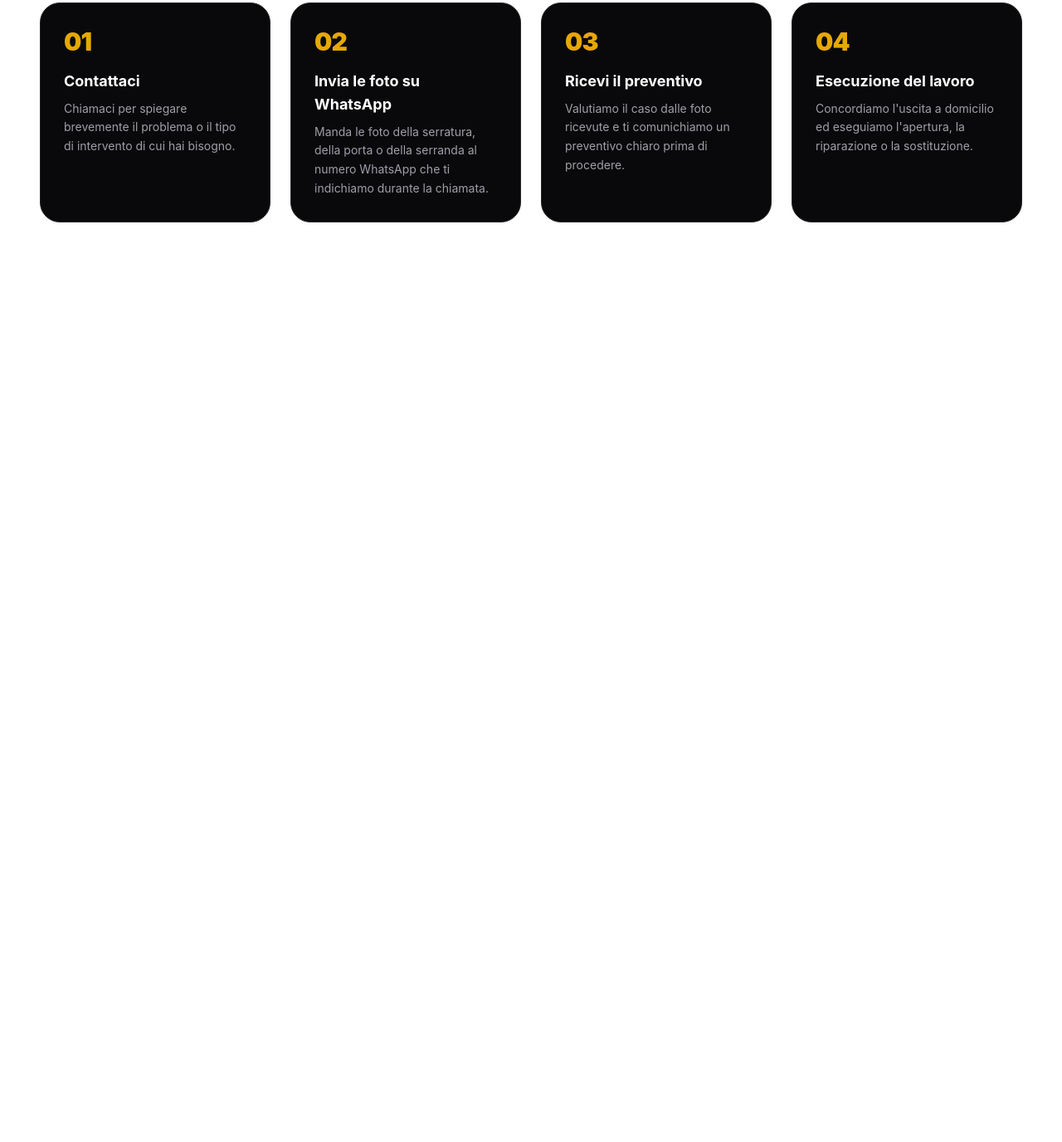
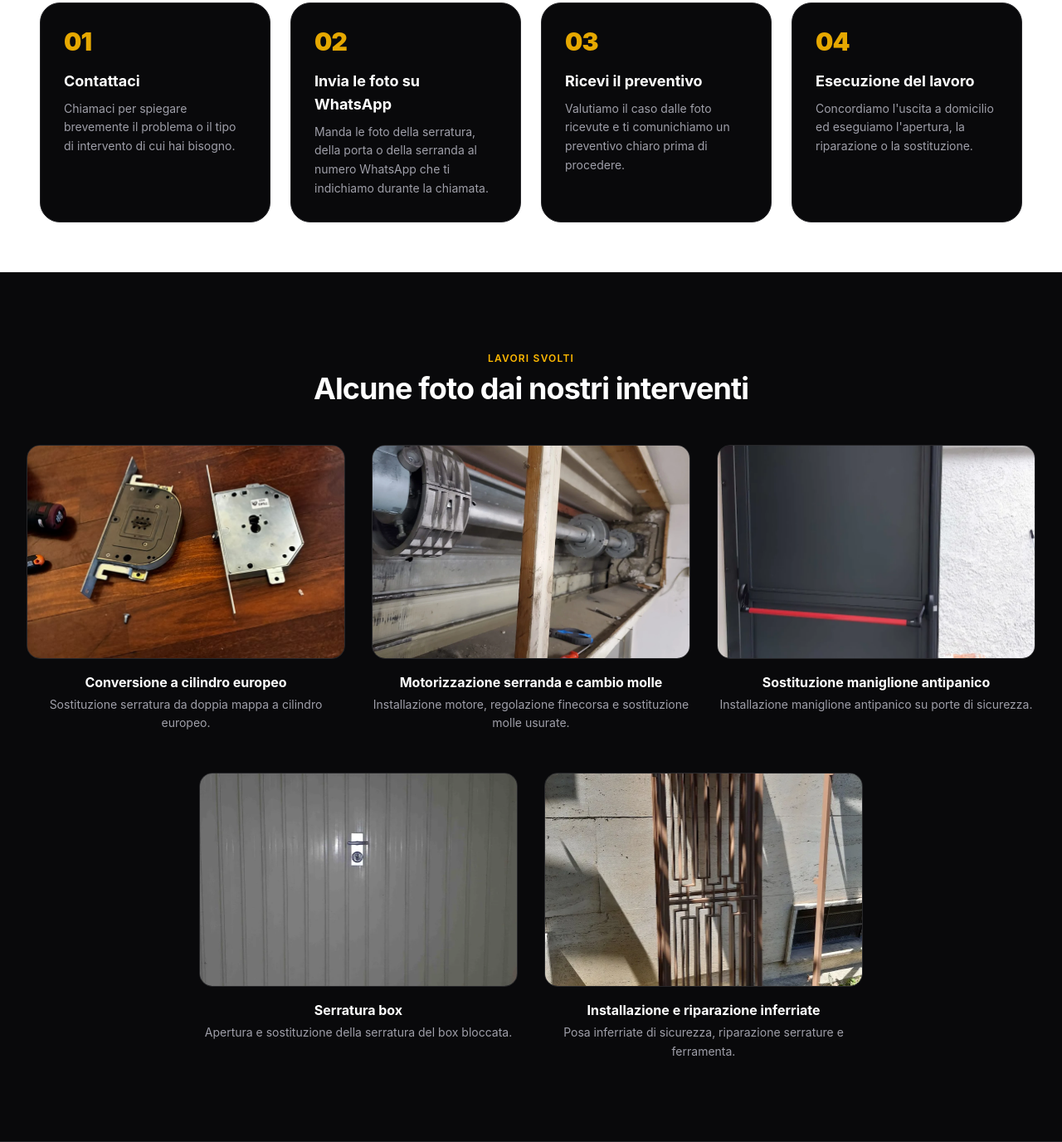
Before and after one commit to strazzullociroandrea/arcoserrature, an Astro site: page / in a window 1280 px wide. Shown: the part 1917-3293 px from the top of the page at 83% size. Before the commit the page ends 2245 px from the top, so only its background shows below. Built offline with nearby package versions, Linux system fonts and the light colour scheme; Astro itself is replaced by a stand-in of ours.

Commit message:
feat: add Photos component to showcase completed works

```diff
--- /dev/null
+++ b/src/components/Photos.astro
@@ -0,0 +1,73 @@
+---
+import { Image } from "astro:assets";
+import conversioneMappaCilindro from "../assets/lavori/conversione-mappa-cilindro.jpg";
+import serrandaAlbero from "../assets/lavori/serranda-albero.webp";
+import maniglione from "../assets/lavori/maniglione.webp";
+import box from "../assets/lavori/box.webp";
+import inferriate from "../assets/lavori/inferriate.webp";
+
+const works = [
+    {
+        image: conversioneMappaCilindro,
+        alt: "Installazione cilindro europeo ad alta sicurezza con defender su porta blindata",
+        title: "Conversione a cilindro europeo",
+        description: "Sostituzione serratura da doppia mappa a cilindro europeo.",
+    },
+    {
+        image: serrandaAlbero,
+        alt: "Motorizzazione serranda avvolgibile e sostituzione molle",
+        title: "Motorizzazione serranda e cambio molle",
+        description: "Installazione motore, regolazione finecorsa e sostituzione molle usurate.",
+    },
+    {
+        image: maniglione,
+        alt: "Montaggio maniglione antipanico su uscita di sicurezza",
+        title: "Sostituzione maniglione antipanico",
+        description: "Installazione maniglione antipanico su porte di sicurezza.",
+    },
+    {
+        image: box,
+        alt: "Sostituzione serratura di sicurezza su porta del box",
+        title: "Serratura box",
+        description: "Apertura e sostituzione della serratura del box bloccata.",
+    },
+    {
+        image: inferriate,
+        alt: "Installazione e riparazione inferriate di sicurezza con sostituzione serrature",
+        title: "Installazione e riparazione inferriate",
+        description: "Posa inferriate di sicurezza, riparazione serrature e ferramenta.",
+    },
+];
+---
+
+<section id="lavori" class="w-full bg-zinc-950 py-16 sm:py-24 border-b border-zinc-800">
+    <div class="mx-auto max-w-7xl px-4 sm:px-6 lg:px-8">
+        <div class="max-w-2xl mx-auto text-center mb-12">
+            <p class="text-xs font-semibold uppercase tracking-widest text-amber-400">
+                Lavori svolti
+            </p>
+            <h2 class="mt-2 text-3xl sm:text-4xl font-bold tracking-tight text-white">
+                Alcune foto dai nostri interventi
+            </h2>
+        </div>
+
+        <div class="flex flex-wrap justify-center gap-x-8 gap-y-12">
+            {works.map((work) => (
+                    <figure class="w-full sm:w-[calc(50%-1rem)] lg:w-[calc(33.333%-1.334rem)] space-y-4 text-center">
+                        <div class="overflow-hidden rounded-2xl bg-zinc-900 border border-zinc-800">
+                            <Image
+                                    src={work.image}
+                                    alt={work.alt}
+                                    width={900}
+                                    class="w-full h-64 object-cover object-center mx-auto"
+                            />
+                        </div>
+                        <figcaption class="space-y-1 max-w-sm mx-auto">
+                            <h3 class="text-base font-bold text-white">{work.title}</h3>
+                            <p class="text-sm text-zinc-400 leading-relaxed">{work.description}</p>
+                        </figcaption>
+                    </figure>
+            ))}
+        </div>
+    </div>
+</section>
--- a/src/pages/index.astro
+++ b/src/pages/index.astro
@@ -4,6 +4,7 @@ import Header from '../components/Header.astro';
 import Hero from '../components/Hero.astro';
 import Services from '../components/Services.astro';
 import HowItWorks from "../components/HowItWorks.astro";
+import Photos from "../components/Photos.astro";
 ---
 
 <Layout>
@@ -11,4 +12,5 @@ import HowItWorks from "../components/HowItWorks.astro";
     <Hero/>
     <Services/>
     <HowItWorks/>
+    <Photos/>
 </Layout>
```
Also changed, not shown: src/assets/lavori/box.webp (added), src/assets/lavori/conversione-mappa-cilindro.jpg (added), src/assets/lavori/inferriate.webp (added), src/assets/lavori/maniglione.webp (added), src/assets/lavori/serranda-albero.webp (added).
